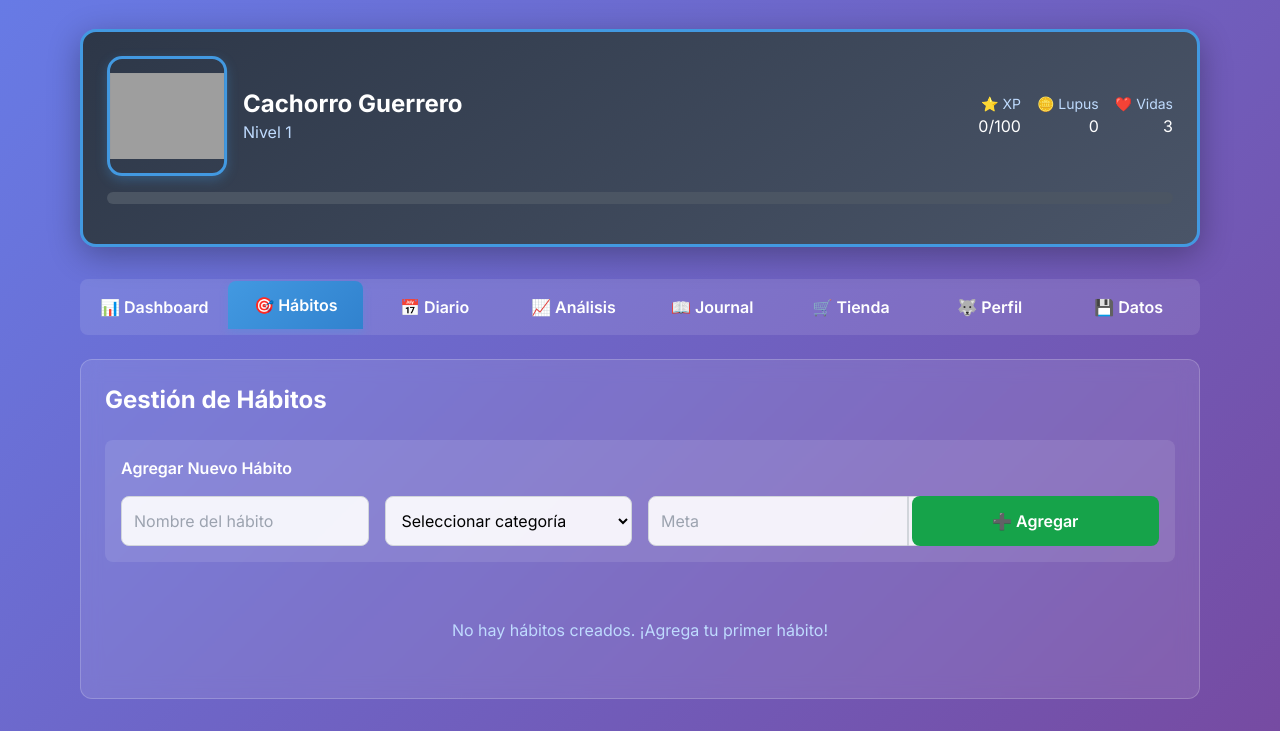
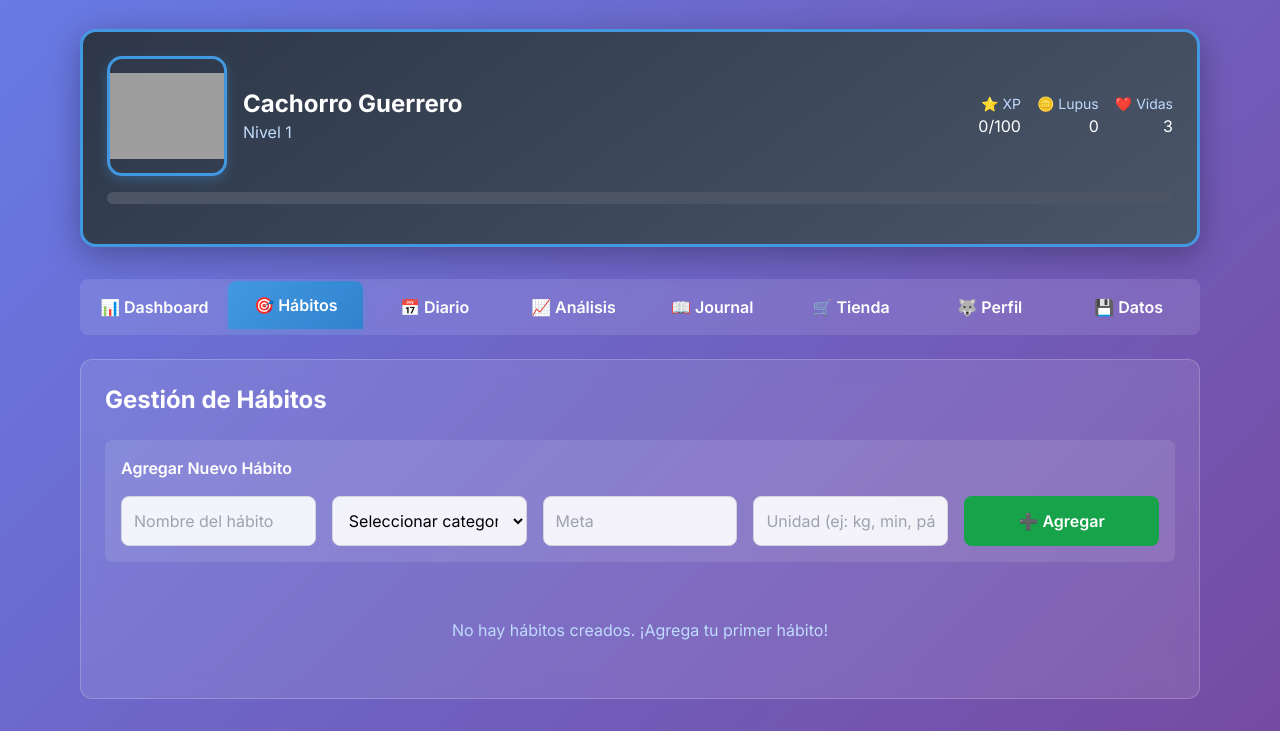
Before and after one commit to lambtechsolutions/habitwolf-pro, a plain HTML site: page index.html in a window 1280 px wide. Both pictures are taken after a click on the button "🎯 Hábitos". Shown: the part 147-878 px from the top of the page. Drawn offline with nearby package versions, Linux system fonts and the light colour scheme; grey boxes are pictures that could not be loaded.

Commit message:
Update index.html

```diff
--- a/index.html
+++ b/index.html
@@ -475,7 +475,7 @@
                 <!-- Add New Habit with meta and unidad -->
                 <div class="bg-white bg-opacity-10 rounded-lg p-4 mb-6">
                     <h4 class="text-white font-semibold mb-4">Agregar Nuevo Hábito</h4>
-                    <div class="grid grid-cols-1 md:grid-cols-2 lg:grid-cols-4 gap-4">
+                    <div class="grid grid-cols-1 md:grid-cols-2 lg:grid-cols-5 gap-4">
                         <input type="text" id="new-habit-name" placeholder="Nombre del hábito" class="p-3 rounded-lg border border-gray-300 bg-white bg-opacity-90">
                         <select id="new-habit-category" class="p-3 rounded-lg border border-gray-300 bg-white bg-opacity-90">
                             <option value="">Seleccionar categoría</option>
@@ -488,10 +488,8 @@
                             <option value="nutrition">🥗 Nutrición</option>
                             <option value="finance">💰 Finanzas</option>
                         </select>
-                        <div class="flex">
-                            <input type="number" id="new-habit-target" placeholder="Meta" min="1" class="p-3 border border-gray-300 bg-white bg-opacity-90 rounded-l-lg flex-grow">
-                            <input type="text" id="new-habit-unit" placeholder="Unidad" class="p-3 border border-gray-300 bg-white bg-opacity-90 rounded-r-lg w-20">
-                        </div>
+                        <input type="number" id="new-habit-target" placeholder="Meta" min="1" class="p-3 rounded-lg border border-gray-300 bg-white bg-opacity-90">
+                        <input type="text" id="new-habit-unit" placeholder="Unidad (ej: kg, min, páginas)" class="p-3 rounded-lg border border-gray-300 bg-white bg-opacity-90">
                         <button onclick="addNewHabit()" class="bg-green-600 hover:bg-green-700 text-white font-semibold py-3 px-6 rounded-lg transition-colors">
                             ➕ Agregar
                         </button>
```
